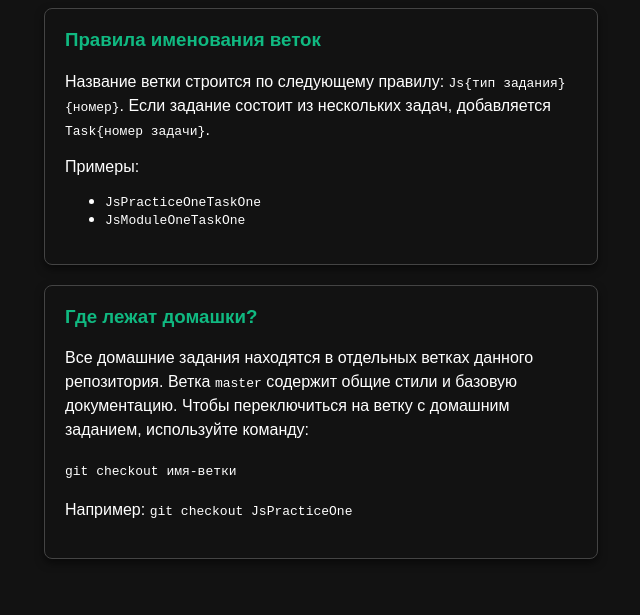
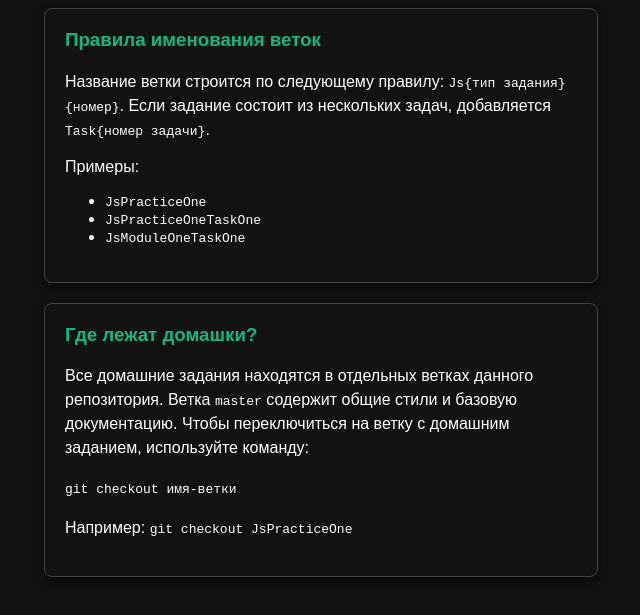
Before and after one commit to Artifait/TopJavaScript, a website: page index.html in a window 1280 px wide. Shown: the part 87-702 px from the top of the page, without its empty margins (319-959 px from the left). Drawn offline with Linux system fonts and the light colour scheme.

```diff
--- a/index.html
+++ b/index.html
@@ -83,6 +83,7 @@
         </p>
         Примеры:
         <ul>
+            <li><code>JsPracticeOne</code></li>
             <li><code>JsPracticeOneTaskOne</code></li>
             <li><code>JsModuleOneTaskOne</code></li>
         </ul>
--- a/package.json
+++ b/package.json
@@ -1,5 +1,5 @@
 {
-  "name": "TopJavaScript",
+  "name": "top_java_script",
   "version": "1.0.0",
   "description": "",
   "main": "index.js",
```
